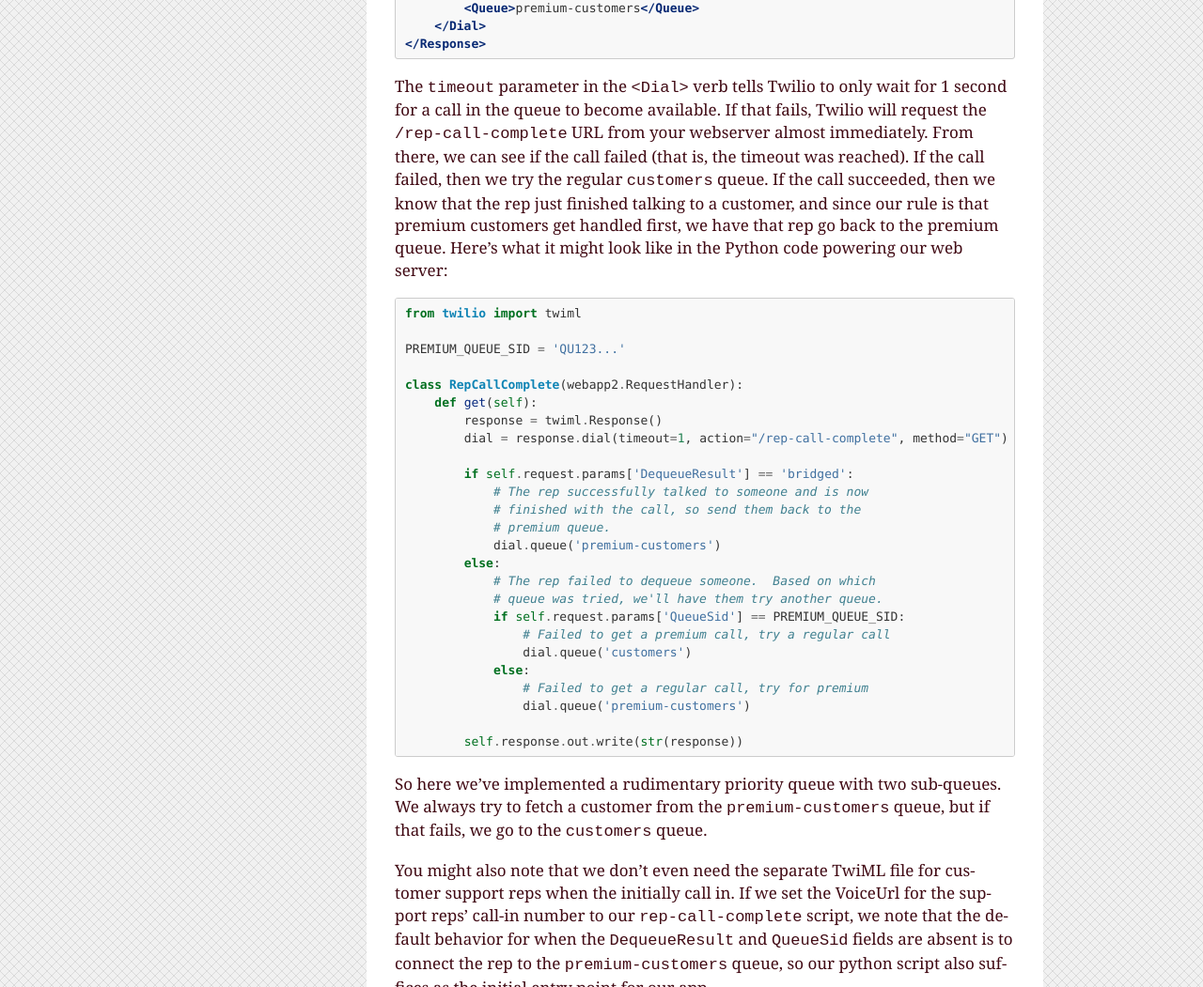
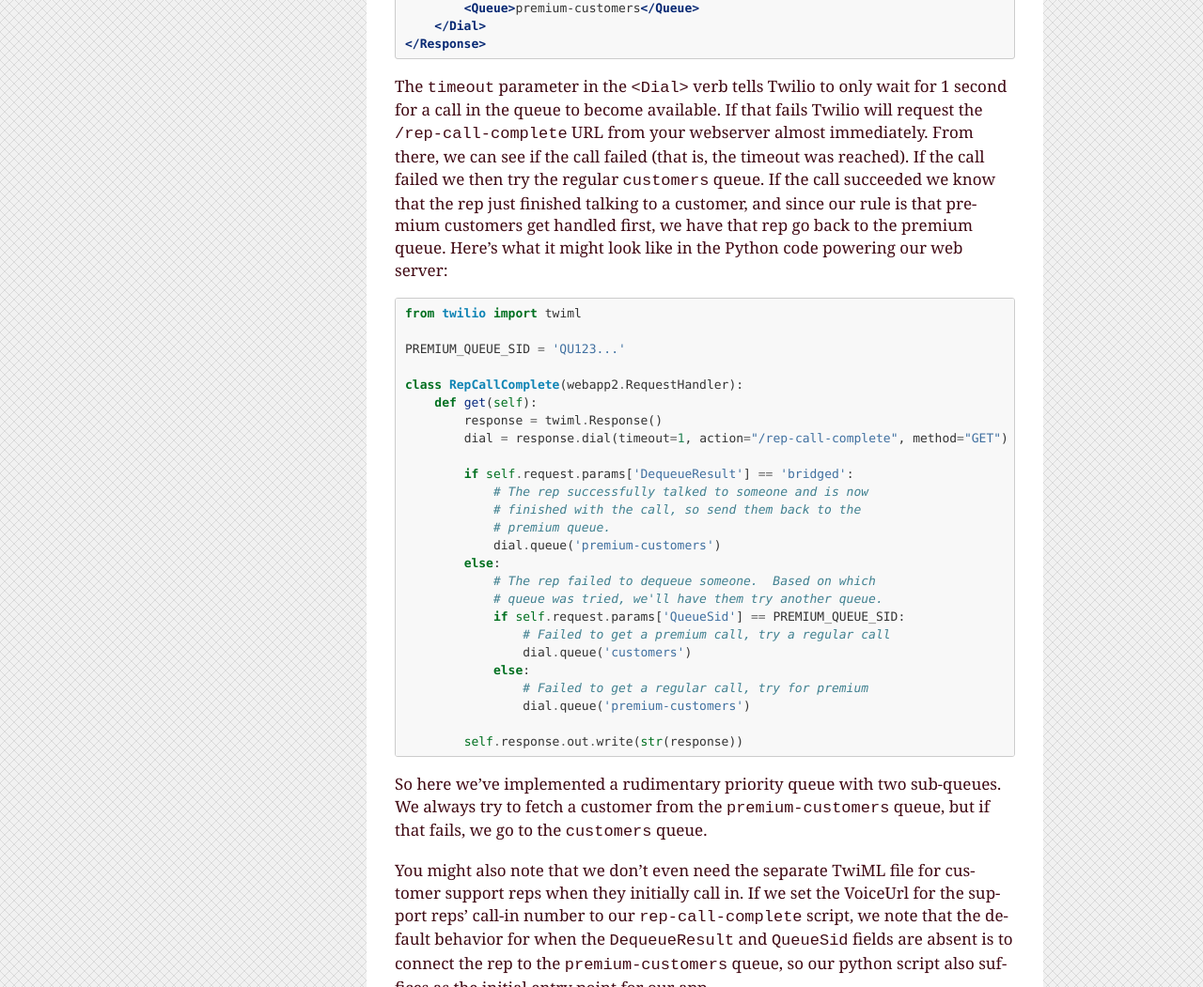
Before and after one commit to twilio/workshop, a Sphinx documentation site: the page built from docs/queue.rst, in a window 1280 px wide. Shown: the part 1146-2197 px from the top of the page at 94% size. Built offline with Sphinx 7.4.7, drawn with Linux system fonts in a browser that asks for light colours.

Commit message:
Minor tweaks

```diff
--- a/docs/browser.rst
+++ b/docs/browser.rst
@@ -49,7 +49,7 @@ Here is the function we'll use for generating the Capability Token.
 Answering Queues in the Browser
 -------------------------------
 The first thing we'll need to build is a web interface. Let's start by adding a
-new AppEngine RequestHandler into `main.py`.
+new AppEngine RequestHandler into ``main.py``.
 
 .. code-block:: python
 
--- a/docs/callin.rst
+++ b/docs/callin.rst
@@ -3,7 +3,7 @@
 Radio Call In
 =============
 
-In this workshop, we'll be designing a radio call in application
+In this workshop we'll be designing a radio call in application
 using Twilio's new <Queue> functionality.
 
 Using the Twilio Helper Libraries
@@ -102,7 +102,7 @@ you can pass it along in your dynamic TwiML!
             response.play("http://com.twilio.music.rock.s3.amazonaws.com/nickleus_-_original_guitar_song_200907251723.mp3")
             self.response.out.write(str(response))
 
-You can also take advantage of similar information when a call is dequeued,
+You can also take advantage of similar information when a call is dequeued
 through the ``action`` parameter when enqueuing.
 
 .. code-block:: xml
--- a/docs/queue.rst
+++ b/docs/queue.rst
@@ -63,11 +63,11 @@ of TwiML should try to dial into the premium customer's queue:
     </Response>
 
 The ``timeout`` parameter in the ``<Dial>`` verb tells Twilio to only wait
-for 1 second for a call in the queue to become available.  If that fails,
+for 1 second for a call in the queue to become available.  If that fails
 Twilio will request the ``/rep-call-complete`` URL from your webserver
 almost immediately.  From there, we can see if the call failed (that is,
-the timeout was reached).  If the call failed, then we try the regular
-``customers`` queue.  If the call succeeded, then we know that the rep just
+the timeout was reached).  If the call failed we then try the regular
+``customers`` queue.  If the call succeeded we know that the rep just
 finished talking to a customer, and since our rule is that premium
 customers get handled first, we have that rep go back to the premium
 queue.  Here's what it might look like in the Python code powering our
@@ -107,7 +107,7 @@ sub-queues.  We always try to fetch a customer from the
 queue.
 
 You might also note that we don't even need the separate TwiML file for
-customer support reps when the initially call in.  If we set the
+customer support reps when they initially call in.  If we set the
 VoiceUrl for the support reps' call-in number to our
 ``rep-call-complete`` script, we note that the default behavior for when
 the ``DequeueResult`` and ``QueueSid`` fields are absent is to connect the
```
Also changed, not shown: other parts of docs/browser.rst (+2 -2 lines), other parts of docs/callin.rst (+1 -1 lines).
